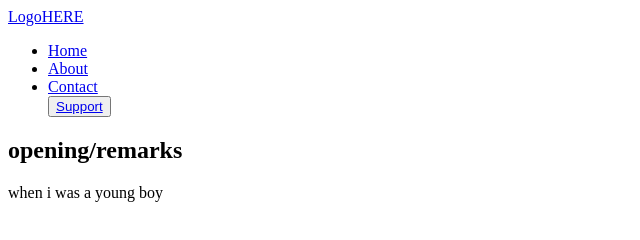
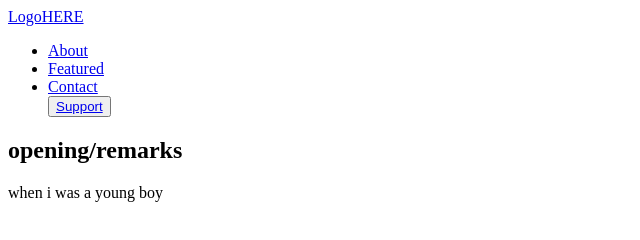
Before and after one commit to TheVectorGod/Final-Project-CC100-, a plain HTML site: page index.html in a window 1280 px wide. Shown: the full height of the page, 0-640 px from the left. Drawn offline with Linux system fonts and the light colour scheme.

Commit message:
removed home navigation, replaced with about and then added the featured nav

```diff
--- a/index.html
+++ b/index.html
@@ -12,8 +12,8 @@
                 </a>
             </div>
             <ul>
-                <li><a href="#">Home</a></li>
                 <li><a href="#">About</a></li>
+                <li><a href="#">Featured</a></li>
                 <li><a href="#">Contact</a></li>
                 <button><a href="$">Support</a></button>
             </ul>
```
